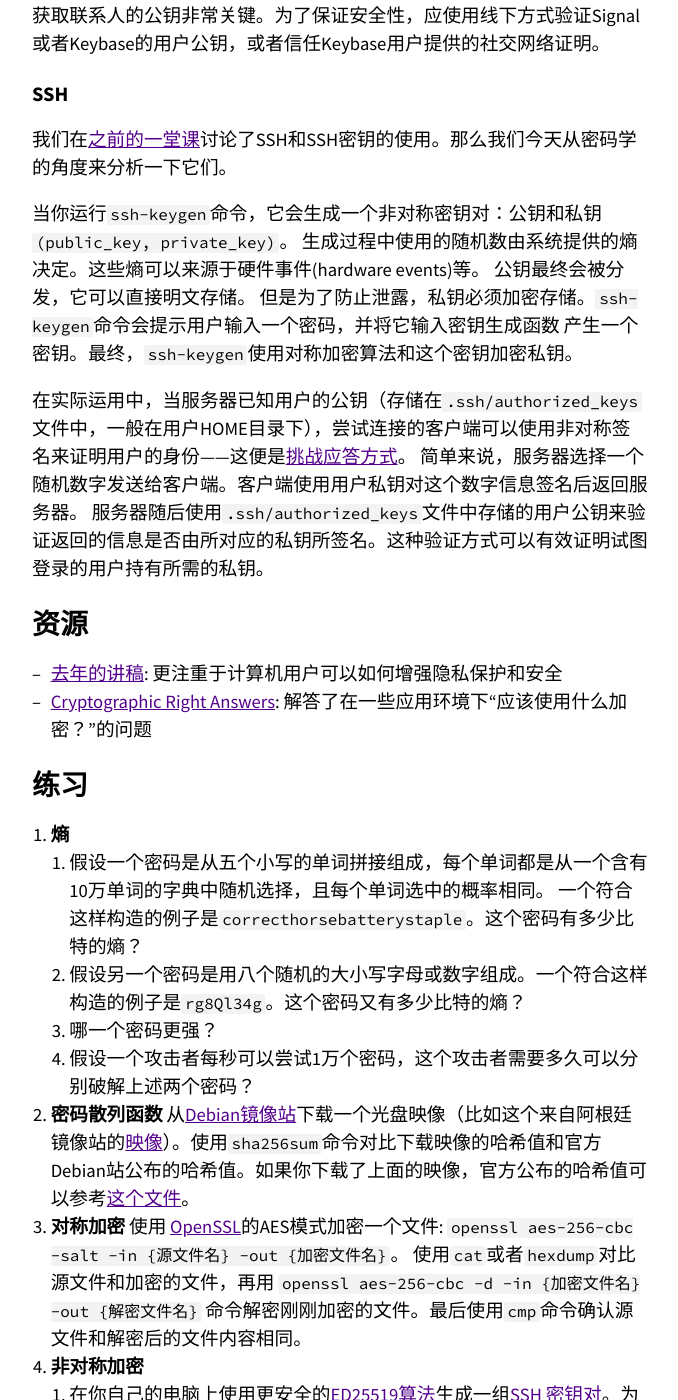
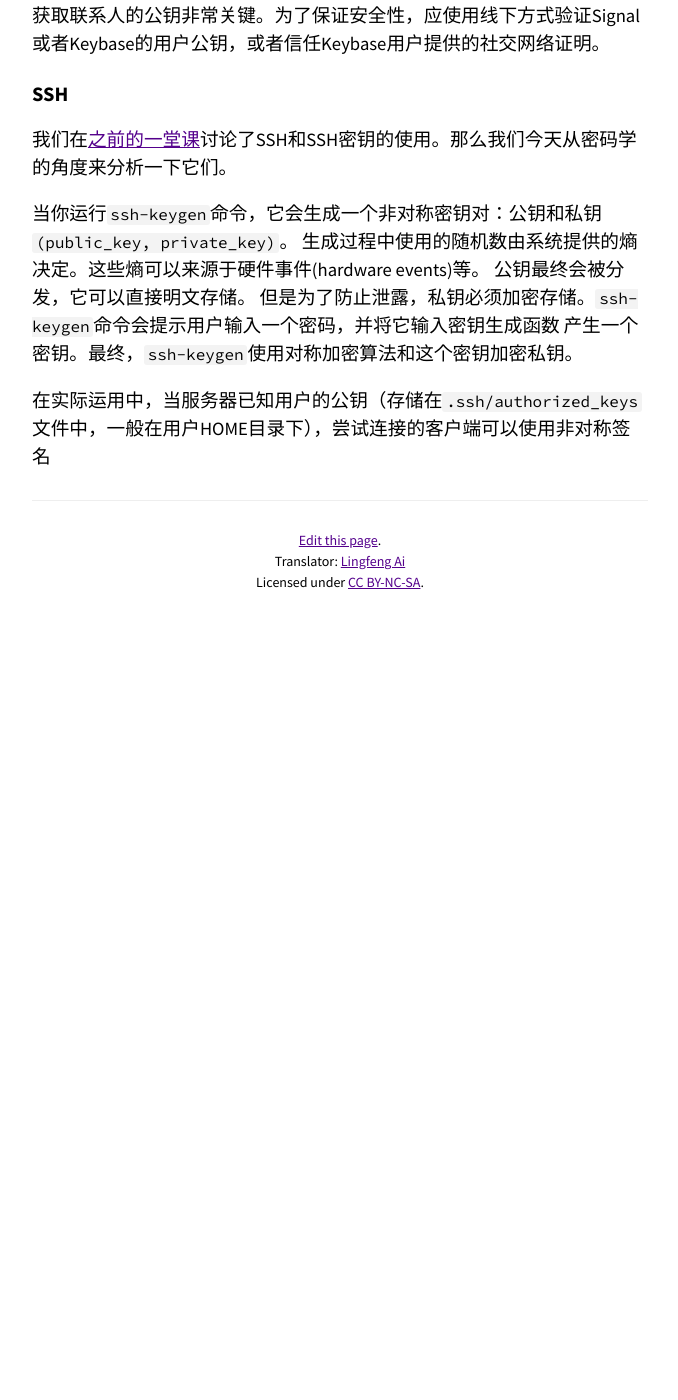
Before and after one commit to missing-semester-cn/missing-semester-cn.github.io, a Jekyll site: the page built from _2020/security.md, in a window 1280 px wide and 1400 px high, scrolled down 6425 px. Shown: the whole window, without its empty margins (300-978 px from the left). Built offline with Jekyll 4.4.1, drawn with Linux system fonts in a browser that asks for light colours; after the commit the page ends 7055 px from its top, so only the background shows below that; some of the changed text lies outside the part shown.

Commit message:
Update security.md

```diff
--- a/_2020/security.md
+++ b/_2020/security.md
@@ -213,40 +213,4 @@ Windows的[BitLocker](https://fossbytes.com/enable-full-disk-encryption-windows-
 但是为了防止泄露，私钥必须加密存储。`ssh-keygen`命令会提示用户输入一个密码，并将它输入密钥生成函数
 产生一个密钥。最终，`ssh-keygen`使用对称加密算法和这个密钥加密私钥。
 
-在实际运用中，当服务器已知用户的公钥（存储在`.ssh/authorized_keys`文件中，一般在用户HOME目录下），尝试连接的客户端可以使用非对称签名来证明用户的身份——这便是[挑战应答方式](https://en.wikipedia.org/wiki/Challenge%E2%80%93response_authentication)。
-简单来说，服务器选择一个随机数字发送给客户端。客户端使用用户私钥对这个数字信息签名后返回服务器。
-服务器随后使用`.ssh/authorized_keys`文件中存储的用户公钥来验证返回的信息是否由所对应的私钥所签名。这种验证方式可以有效证明试图登录的用户持有所需的私钥。
-
-{% comment %}
-extra topics, if there's time
-
-security concepts, tips
-- biometrics
-- HTTPS
-{% endcomment %}
-
-# 资源
-
-- [去年的讲稿](/2019/security/): 更注重于计算机用户可以如何增强隐私保护和安全
-- [Cryptographic Right Answers](https://latacora.micro.blog/2018/04/03/cryptographic-right-answers.html):
-解答了在一些应用环境下“应该使用什么加密？”的问题
-
-# 练习
-
-1. **熵**
-    1. 假设一个密码是从五个小写的单词拼接组成，每个单词都是从一个含有10万单词的字典中随机选择，且每个单词选中的概率相同。
-       一个符合这样构造的例子是`correcthorsebatterystaple`。这个密码有多少比特的熵？
-    1. 假设另一个密码是用八个随机的大小写字母或数字组成。一个符合这样构造的例子是`rg8Ql34g`。这个密码又有多少比特的熵？
-    1. 哪一个密码更强？
-    1. 假设一个攻击者每秒可以尝试1万个密码，这个攻击者需要多久可以分别破解上述两个密码？
-1. **密码散列函数** 从[Debian镜像站](https://www.debian.org/CD/http-ftp/)下载一个光盘映像（比如这个来自阿根廷镜像站的[映像](http://debian.xfree.com.ar/debian-cd/10.2.0/amd64/iso-cd/debian-10.2.0-amd64-netinst.iso)）。使用`sha256sum`命令对比下载映像的哈希值和官方Debian站公布的哈希值。如果你下载了上面的映像，官方公布的哈希值可以参考[这个文件](https://cdimage.debian.org/debian-cd/current/amd64/iso-cd/SHA256SUMS)。
-1. **对称加密** 使用
-   [OpenSSL](https://www.openssl.org/)的AES模式加密一个文件: `openssl aes-256-cbc -salt -in {源文件名} -out {加密文件名}`。
-   使用`cat`或者`hexdump`对比源文件和加密的文件，再用 `openssl aes-256-cbc -d -in {加密文件名} -out
-   {解密文件名}` 命令解密刚刚加密的文件。最后使用`cmp`命令确认源文件和解密后的文件内容相同。
-1. **非对称加密**
-    1. 在你自己的电脑上使用更安全的[ED25519算法](https://wiki.archlinux.org/index.php/SSH_keys#Ed25519)生成一组[SSH
-       密钥对](https://www.digitalocean.com/community/tutorials/how-to-set-up-ssh-keys--2)。为了确保私钥不使用时的安全，一定使用密码加密你的私钥。
-    1. [配置GPG](https://www.digitalocean.com/community/tutorials/how-to-use-gpg-to-encrypt-and-sign-messages)。
-    1. 给Anish发送一封加密的电子邮件（[Anish的公钥](https://keybase.io/anish)）。
-    1. 使用`git commit -C`命令签名一个Git提交，并使用`git show --show-signature`命令验证这个提交的签名。或者，使用`git tag -s`命令签名一个Git标签，并使用`git tag -v`命令验证标签的签名。
+在实际运用中，当服务器已知用户的公钥（存储在`.ssh/authorized_keys`文件中，一般在用户HOME目录下），尝试连接的客户端可以使用非对称签名
```
Also changed, not shown: other parts of _2020/security.md (+1 -1 lines).
